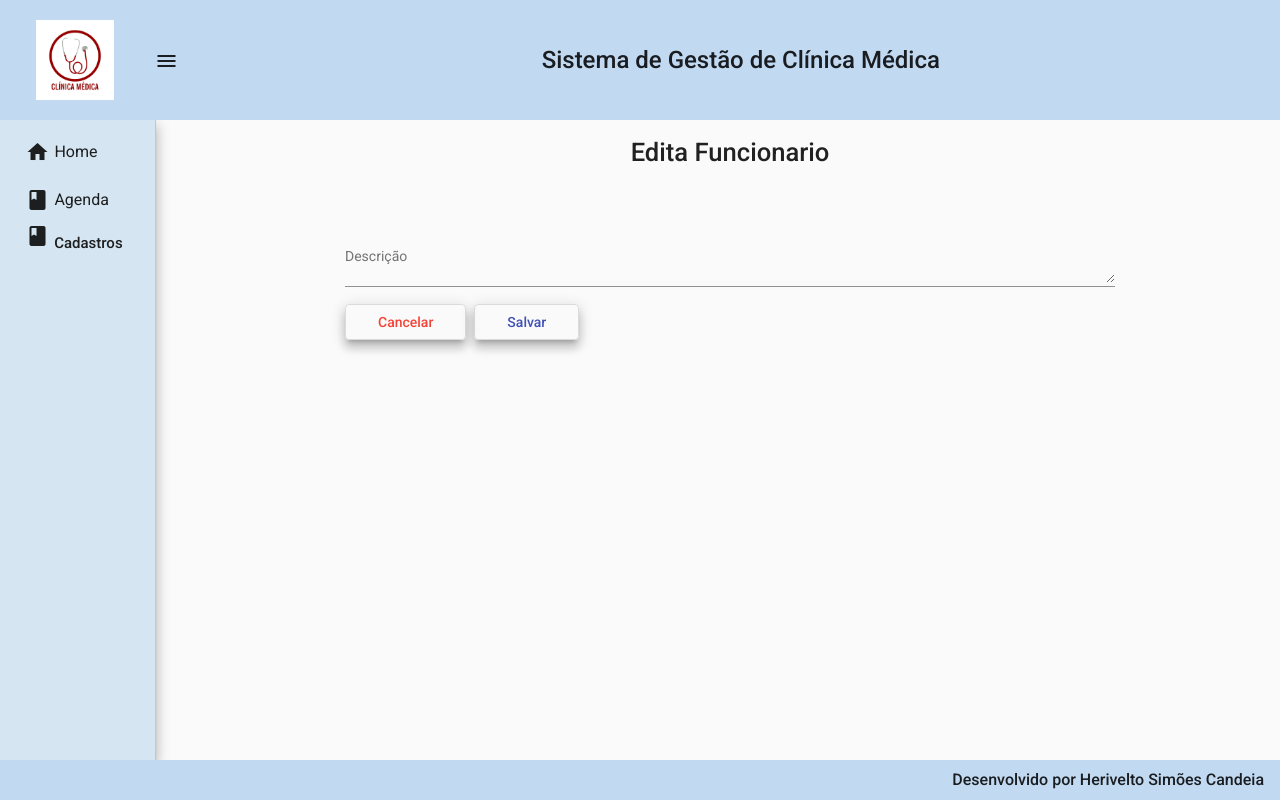
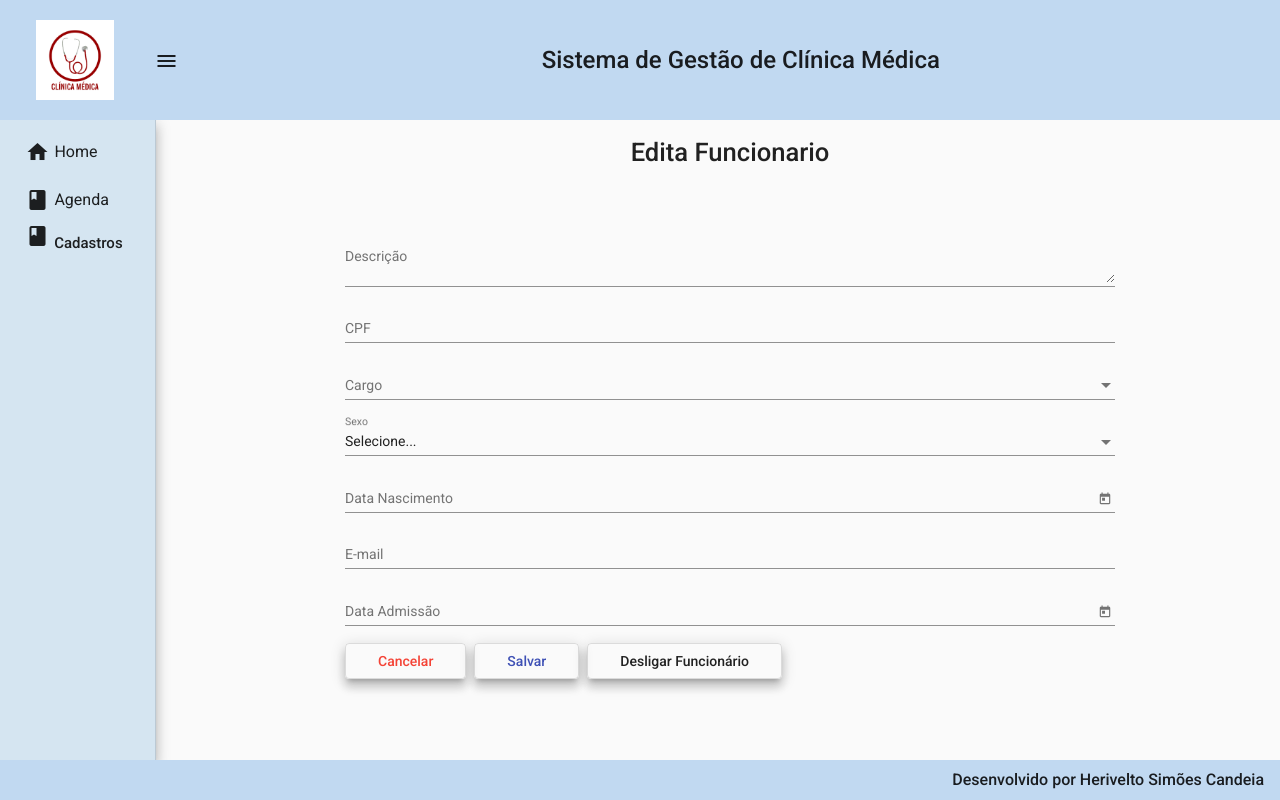
Before and after one commit to HeriveltoCandeia/SGCM-frontend, an Angular app: page /funcionarios/edita/1 in a window 1280 px wide. Built offline with nearby package versions, Linux system fonts and the light colour scheme; no server answers; what ngx-mask would draw is missing.

Commit message:
Ajustes 25072022

```diff
--- a/src/app/components/views/cliente/cliente-inclui/cliente-inclui.component.ts
+++ b/src/app/components/views/cliente/cliente-inclui/cliente-inclui.component.ts
@@ -30,6 +30,10 @@ export class ClienteIncluiComponent implements OnInit {
       this.router.navigate(["clientes"]);
       this.service.mensagem("Cliente incluído com sucesso!");
     },err =>{
+        console.log('err.error: ');
+        console.log(err.error);
+        console.log('err.error.message: ');
+        console.log(err.error.message);
         this.service.mensagem(err.error.message);
     })
   }
--- a/src/app/components/views/funcionario/funcionario-edita/funcionario-edita.component.css
+++ b/src/app/components/views/funcionario/funcionario-edita/funcionario-edita.component.css
@@ -20,3 +20,7 @@ button{
     padding-right: 2rem;
     padding-left: 2rem;
 }
+#desligamento{
+    font-weight: bold;
+    font-size: large;
+}
--- a/src/app/components/views/funcionario/funcionario-edita/funcionario-edita.component.html
+++ b/src/app/components/views/funcionario/funcionario-edita/funcionario-edita.component.html
@@ -4,8 +4,50 @@
         <mat-label>Descrição</mat-label>
         <textarea matInput [(ngModel)]="funcionario.nome" type="text" name="descricao" placeholder="Ex. Dipirona"></textarea>
     </mat-form-field>
+    <mat-form-field class="form">
+        <mat-label>CPF</mat-label>
+        <input mask="CPF_CNPJ" matInput [(ngModel)]="funcionario.cpf" type="text" name="cpf">
+    </mat-form-field>
+    <mat-form-field class="form">
+        <mat-label>Cargo</mat-label>
+        <mat-select [(ngModel)]="codigoCargoSelecionado" name="codigoCargo">
+                <mat-option value="0" disabled selected>Selecione...</mat-option>
+                <mat-option value="1">Administrador</mat-option>
+                <mat-option value="2">Atendente</mat-option>
+                <mat-option value="3">Médico</mat-option>
+        </mat-select>
+    </mat-form-field>
+    <mat-form-field class="form">
+        <mat-label>Sexo</mat-label>
+        <mat-select [(ngModel)]="funcionario.sexo" name="sexo">
+                <mat-option value="" disabled selected>Selecione...</mat-option>
+                <mat-option value="M">Masculino</mat-option>
+                <mat-option value="F">Feminino</mat-option>
+        </mat-select>
+    </mat-form-field>
+    <mat-form-field class="form">
+        <mat-label>Data Nascimento</mat-label>
+        <input matInput  [(ngModel)]="dataAtual" [matDatepicker]="picker" name="dataNascimento">
+        <mat-datepicker-toggle matSuffix [for]="picker"></mat-datepicker-toggle>
+        <mat-datepicker #picker startView="month" [startAt]="dataAtual"></mat-datepicker>
+    </mat-form-field>
+    <mat-form-field class="form">
+        <mat-label>E-mail</mat-label>
+        <input matInput [(ngModel)]="funcionario.email" type="email" name="email">
+    </mat-form-field>
+    <mat-form-field class="form">
+        <mat-label>Data Admissão</mat-label>
+        <input matInput  [(ngModel)]="dataAdmissaoAtual" [matDatepicker]="picker2" name="dataAdmissao">
+        <mat-datepicker-toggle matSuffix [for]="picker2"></mat-datepicker-toggle>
+        <mat-datepicker #picker2 startView="month" [startAt]="dataAdmissaoAtual"></mat-datepicker>
+    </mat-form-field>
+    <mat-form-field class="form" id="desligamento" *ngIf="funcionario.dataDesligamento">
+        <mat-label>Data Demissão</mat-label>
+        <input matInput  [(ngModel)]="funcionario.dataDesligamento" type="text" disabled="true" name="dataDemissao">
+    </mat-form-field>
     <div class="buttons">
         <button class="mat-elevation-z8" (click)="cancelar()" mat-stroked-button color="warn">Cancelar</button>
         <button class="mat-elevation-z8" (click)="editar()" mat-stroked-button color="primary">Salvar</button>
+        <button class="mat-elevation-z8" (click)="demitirFuncionario()" mat-stroked-button color="secondary">Desligar Funcionário</button>
     </div>
 </form>
--- a/src/app/components/views/funcionario/funcionario-edita/funcionario-edita.component.ts
+++ b/src/app/components/views/funcionario/funcionario-edita/funcionario-edita.component.ts
@@ -9,6 +9,10 @@ import { FuncionarioService } from '../funcionario.service';
   styleUrls: ['./funcionario-edita.component.css']
 })
 export class FuncionarioEditaComponent implements OnInit {
+
+  dataAtual!: Date;
+  dataAdmissaoAtual!: Date;
+  codigoCargoSelecionado = "";
 
   funcionario: Funcionario = {
     nome:'',
@@ -35,13 +39,46 @@ export class FuncionarioEditaComponent implements OnInit {
   buscarFuncionarioParaAlterar(): void {
     this.service.pesquisarPorId(this.funcionario.id!).subscribe((resposta) => {
       this.funcionario = resposta;
+      this.codigoCargoSelecionado = "" + this.funcionario.codigoCargo;
+      let dataFormatada;
+      dataFormatada = this.formataData(this.funcionario.dataNascimento);
+      this.dataAtual = new Date(dataFormatada);
+      if(this.funcionario.dataAdmissao)
+      {
+        dataFormatada = this.formataData(this.funcionario.dataAdmissao);
+        this.dataAdmissaoAtual = new Date(dataFormatada);
+      }
     });
   }
 
+  public formataData(dataRecebida: String){
+    let dataFormat = dataRecebida.substring(3,5) + '/' + dataRecebida.substring(0,2) + '/' + dataRecebida.substring(6,10);
+    return dataFormat;
+  }
+
   editar(): void{
+    this.funcionario.dataNascimento = this.dataAtual.toLocaleDateString();
+    this.funcionario.dataAdmissao = this.dataAdmissaoAtual.toLocaleDateString();
+    this.funcionario.codigoCargo = parseInt(this.codigoCargoSelecionado);
     this.service.editar(this.funcionario.id!, this.funcionario).subscribe((resposta) => {
       this.router.navigate(["funcionarios"]);
       this.service.mensagem("Funcionario alterado com sucesso!");
+    },err =>{
+        this.service.mensagem(err.error.message);
+    })
+  }
+
+  demitirFuncionario(): void{
+    if (this.funcionario.dataDesligamento)
+    {
+      this.service.mensagem("Funcionário já desligado");
+      return;
+    }
+    let dataHoje = new Date();
+    this.funcionario.dataDesligamento = dataHoje.toLocaleDateString();
+    this.service.editar(this.funcionario.id!, this.funcionario).subscribe((resposta) => {
+//      this.router.navigate(["funcionarios"]);
+      this.service.mensagem("Funcionario desligado com sucesso!");
     },err =>{
         this.service.mensagem(err.error.message);
     })
--- a/src/app/components/views/funcionario/funcionario-inclui/funcionario-inclui.component.html
+++ b/src/app/components/views/funcionario/funcionario-inclui/funcionario-inclui.component.html
@@ -4,6 +4,43 @@
         <mat-label>Nome</mat-label>
         <textarea matInput [(ngModel)]="funcionario.nome" type="text" name="Nome" placeholder="Ex. Dipirona"></textarea>
     </mat-form-field>
+    <mat-form-field class="form">
+        <mat-label>CPF</mat-label>
+        <input mask="CPF_CNPJ" matInput [(ngModel)]="funcionario.cpf" type="text" name="cpf">
+    </mat-form-field>
+    <mat-form-field class="form">
+        <mat-label>Cargo</mat-label>
+        <mat-select [(ngModel)]="codigoCargoSelecionado" name="codigoCargo">
+                <mat-option value="0" disabled selected>Selecione...</mat-option>
+                <mat-option value="1">Administrador</mat-option>
+                <mat-option value="2">Atendente</mat-option>
+                <mat-option value="3">Médico</mat-option>
+        </mat-select>
+    </mat-form-field>
+    <mat-form-field class="form">
+        <mat-label>Sexo</mat-label>
+        <mat-select [(ngModel)]="funcionario.sexo" name="sexo">
+                <mat-option value="" disabled selected>Selecione...</mat-option>
+                <mat-option value="M">Masculino</mat-option>
+                <mat-option value="F">Feminino</mat-option>
+        </mat-select>
+    </mat-form-field>
+    <mat-form-field class="form">
+        <mat-label>Data Nascimento</mat-label>
+        <input matInput  [(ngModel)]="dataAtual" [matDatepicker]="picker1" name="dataNascimento">
+        <mat-datepicker-toggle matSuffix [for]="picker1"></mat-datepicker-toggle>
+        <mat-datepicker #picker1 startView="month" [startAt]="dataAtual"></mat-datepicker>
+    </mat-form-field>
+    <mat-form-field class="form">
+        <mat-label>E-mail</mat-label>
+        <input matInput [(ngModel)]="funcionario.email" type="email" name="email">
+    </mat-form-field>
+    <mat-form-field class="form">
+        <mat-label>Data Admissão</mat-label>
+        <input matInput  [(ngModel)]="dataAdmissaoAtual" [matDatepicker]="picker2" name="dataAdmissao">
+        <mat-datepicker-toggle matSuffix [for]="picker2"></mat-datepicker-toggle>
+        <mat-datepicker #picker2 startView="month" [startAt]="dataAdmissaoAtual"></mat-datepicker>
+    </mat-form-field>
     <div class="buttons">
         <button class="mat-elevation-z8" (click)="cancelar()" mat-stroked-button color="warn">Cancelar</button>
         <button class="mat-elevation-z8" (click)="incluir()" mat-stroked-button color="primary">Salvar</button>
--- a/src/app/components/views/funcionario/funcionario-inclui/funcionario-inclui.component.ts
+++ b/src/app/components/views/funcionario/funcionario-inclui/funcionario-inclui.component.ts
@@ -10,14 +10,18 @@ import { FuncionarioService } from '../funcionario.service';
 })
 export class FuncionarioIncluiComponent implements OnInit {
 
+  dataAtual: Date = new Date();
+  dataAdmissaoAtual: Date = new Date();
+  codigoCargoSelecionado = "2";
+
   funcionario: Funcionario = {
     nome:'',
-    cpf: '12345678910',
-    sexo: 'M',
-    dataNascimento: '12.01.1975',
-    email: 'teste@gmail.com',
+    cpf: '',
+    sexo: '',
+    dataNascimento:this.dataAtual.toLocaleDateString(),
+    email: '',
     codigoCargo:1,
-    dataAdmissao: '19.07.2022',
+    dataAdmissao: this.dataAdmissaoAtual.toLocaleDateString()
   }
 
   constructor(private router:Router, private service: FuncionarioService) { }
@@ -26,6 +30,8 @@ export class FuncionarioIncluiComponent implements OnInit {
   }
 
   incluir(): void{
+    this.funcionario.codigoCargo = parseInt(this.codigoCargoSelecionado);
+    console.log(this.dataAtual);
     this.service.incluir(this.funcionario).subscribe((resposta) => {
       this.router.navigate(["funcionarios"]);
       this.service.mensagem("Funcionario incluído com sucesso!");
--- a/src/app/components/views/funcionario/funcionario.model.ts
+++ b/src/app/components/views/funcionario/funcionario.model.ts
@@ -5,7 +5,7 @@ export interface Funcionario{
     sexo: String,
     dataNascimento: String,
     email: String,
-    codigoCargo?: Number,
+    codigoCargo: Number,
     dataAdmissao?: String,
     dataDesligamento?: String
 }
--- a/src/app/components/views/funcionario/funcionario.service.ts
+++ b/src/app/components/views/funcionario/funcionario.service.ts
@@ -40,10 +40,21 @@ export class FuncionarioService {
   }
 
   mensagem(str: String): void{
-    this._snack.open(`${str}`,'OK',{
-      horizontalPosition: 'end',
-      verticalPosition: 'top',
-      duration:3000
-    })
+    if(str.length>80)
+    {
+      this._snack.open(`${str}`,'OK',{
+        horizontalPosition: 'end',
+        verticalPosition: 'top',
+        duration:10000
+      })
+    }
+    else
+    {
+      this._snack.open(`${str}`,'OK',{
+        horizontalPosition: 'end',
+        verticalPosition: 'top',
+        duration:1000
+      })
+    }
   }
 }
```
